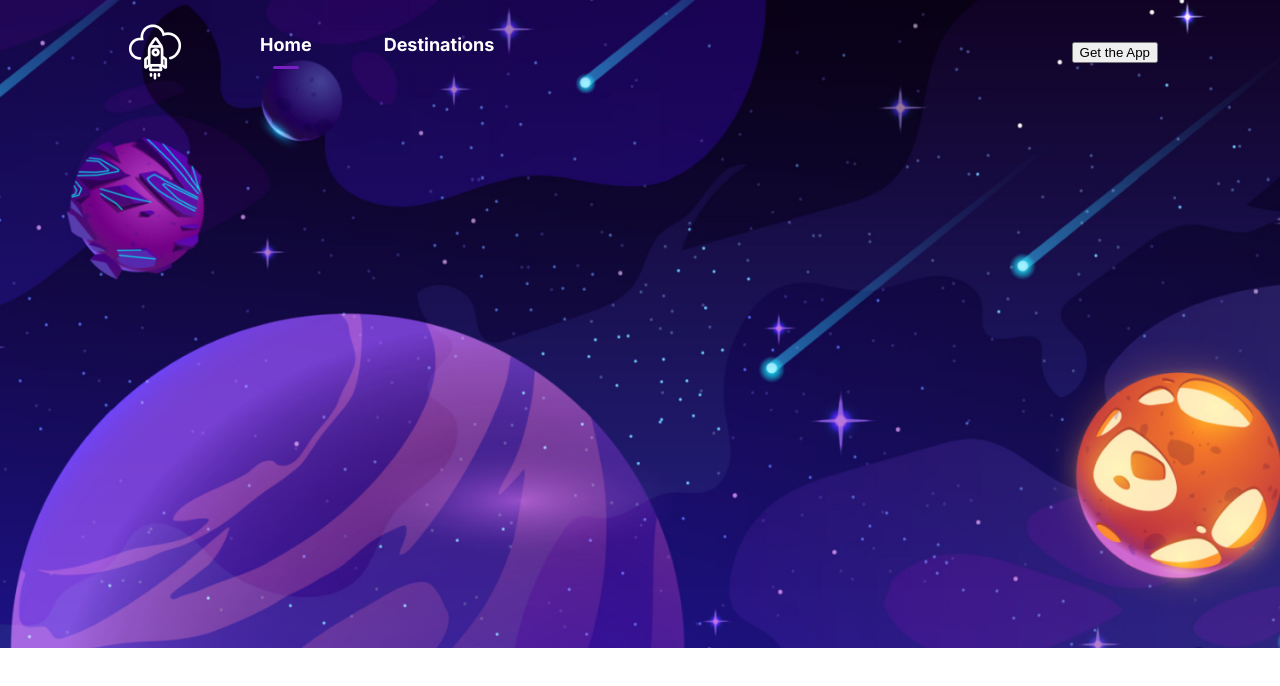
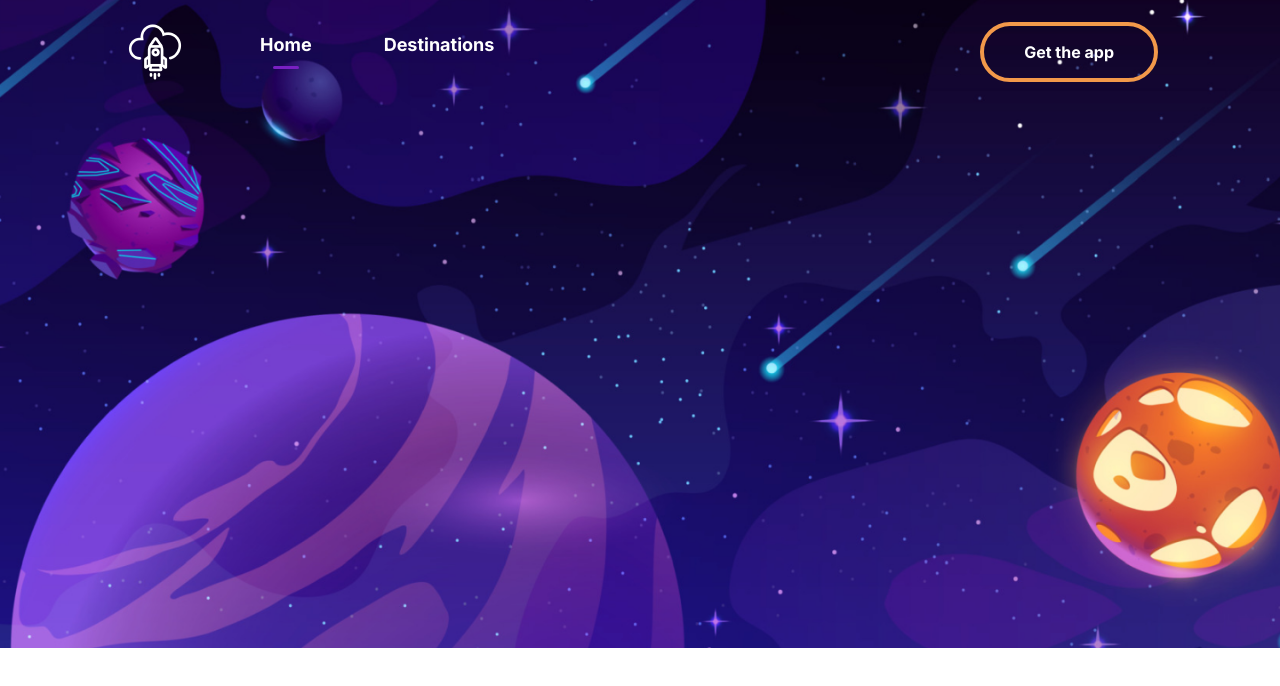
Before and after one commit to eddiesosera/dvt-term1-project, a React (Create React App) app: page / in a window 1280 px wide. Shown: the top 686 px of the page. Built offline with nearby package versions, Linux system fonts and the light colour scheme.

Commit message:
Outline Button Style

```diff
--- /dev/null
+++ b/src/components/data-display/buttons/index.css
@@ -0,0 +1,6 @@
+.gg-button {
+    padding: 16px 40px;
+    border-radius: 100px;
+    font-family: Inter;
+    font-weight: 700;
+}
--- /dev/null
+++ b/src/components/data-display/buttons/index.js
@@ -0,0 +1,14 @@
+import React from 'react';
+import './index.css'
+
+export const ButtonOutline = ({ borderColor, borderWith, textColor, fontSize, children }) => {
+    return (
+        <div className='gg-button' style={{
+            border: `${borderWith}px ${borderColor} solid`,
+            color: textColor,
+            background: 'none', fontSize: `${fontSize}px`
+        }}>
+            {children}
+        </div>
+    )
+}
--- a/src/components/navigation/navbar/index.js
+++ b/src/components/navigation/navbar/index.js
@@ -1,6 +1,7 @@
 import React, { useState } from 'react';
 import logo from '../../../assets/img/gg_logo.png';
 import './index.css'
+import { ButtonOutline } from '../../data-display/buttons';
 
 export const Navbar = () => {
     const [activePage, setActivePage] = useState('/')
@@ -34,7 +35,9 @@ export const Navbar = () => {
                 </ul>
             </div>
             <div className='navbar-right'>
-                <button>Get the App</button>
+                <ButtonOutline borderWith={4} borderColor='#F2994A' textColor='#FFFFFF' fontSize={16}>
+                    Get the app
+                </ButtonOutline>
             </div>
         </div>
     )
```
